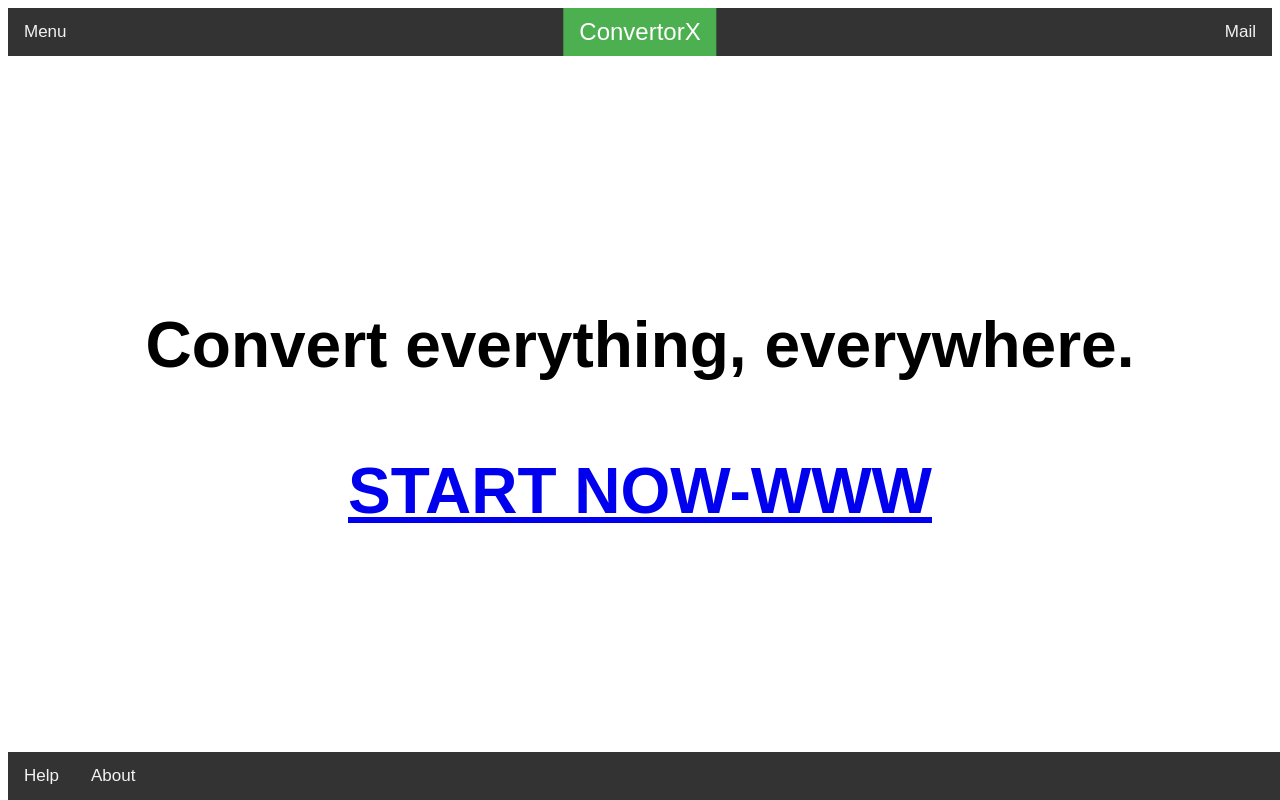
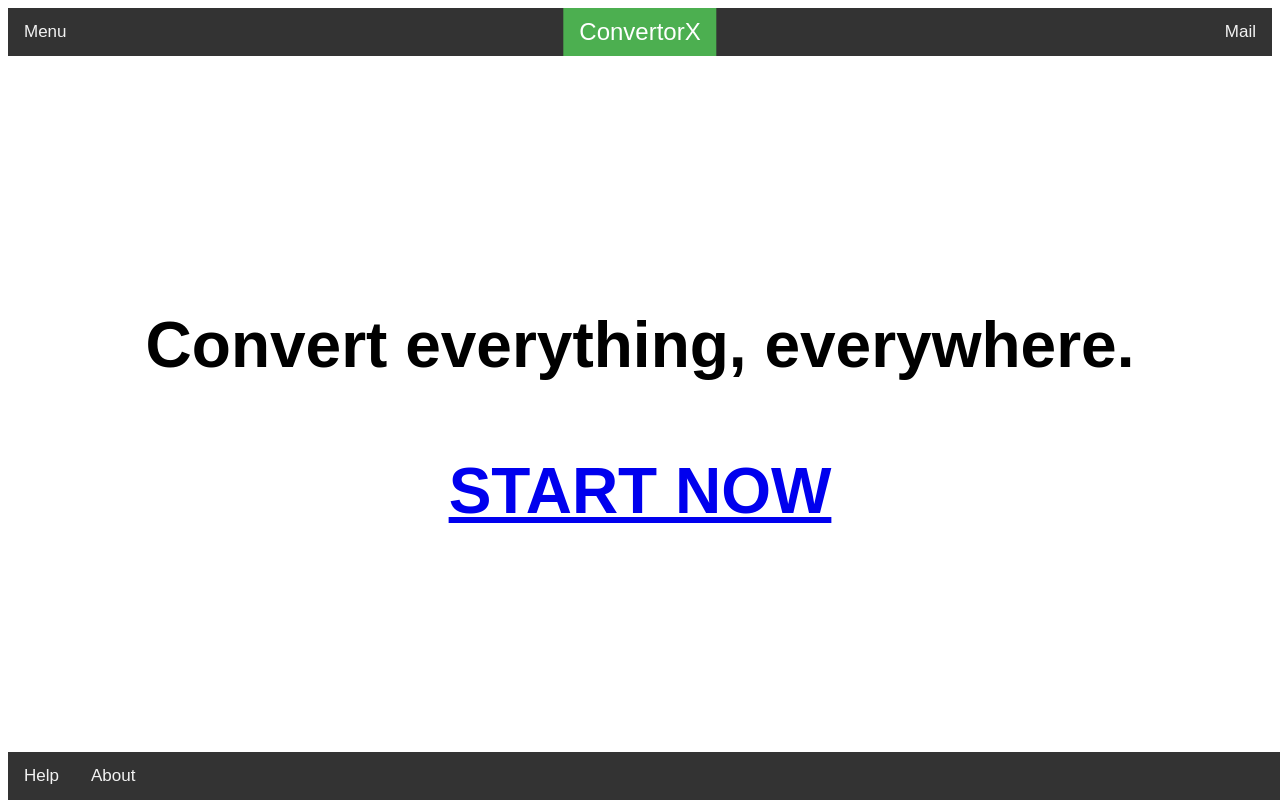
Before and after one commit to Dacasseedy/Convertor-Project, a plain HTML site: page index.html in a window 1280 px wide. Drawn offline with Linux system fonts and the light colour scheme.

Commit message:
Update index.html

```diff
--- a/index.html
+++ b/index.html
@@ -29,7 +29,7 @@
       <article>
         <div class="main_txt">
           <p><br>Convert everything, everywhere.</p><br>
-          <p><a href="XXX">START NOW-WWW</a></p>
+          <p><a href="XXX">START NOW</a></p>
         </div>
       </article>
 
```
